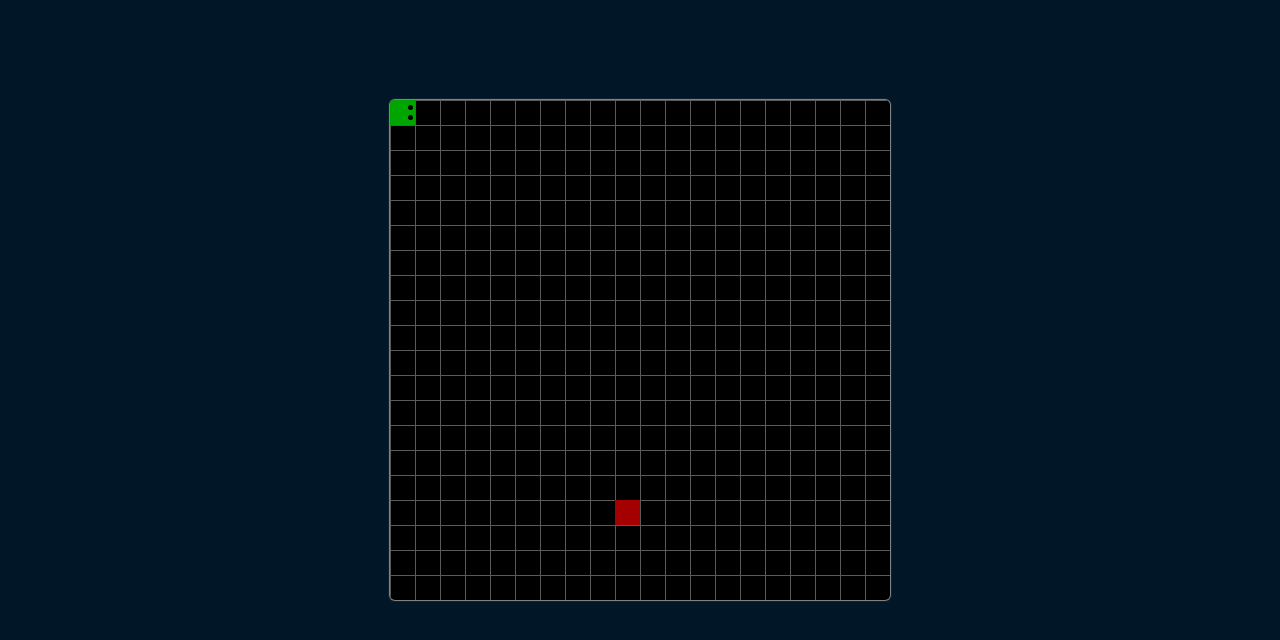
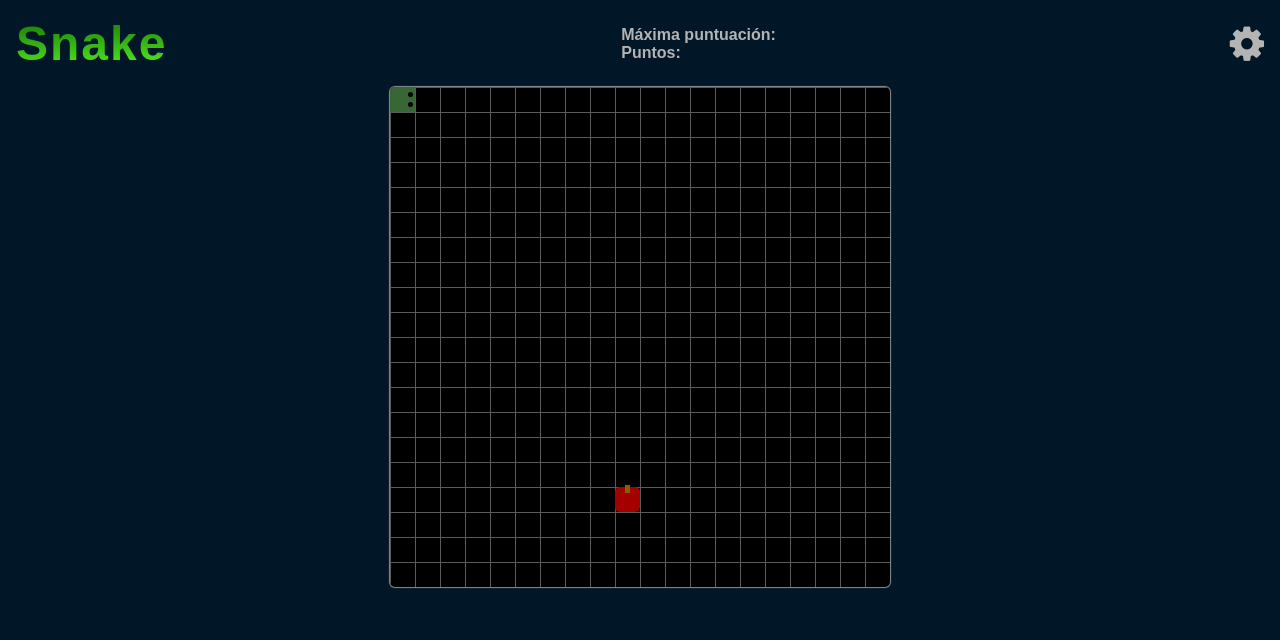
Before and after one commit to RaulRagel/Snake-Game, a plain HTML site: page index.html in a window 1280 px wide. Drawn offline with Linux system fonts and the light colour scheme.

Commit message:
changes and improvements

```diff
--- a/index.html
+++ b/index.html
@@ -7,8 +7,10 @@
     <title>Snake</title>
 
     <!-- STYLES -->
-    <link rel="stylesheet" href="styles/style.css">
+    <link rel="stylesheet" href="styles/general.css">
+    <link rel="stylesheet" href="styles/game.css">
     <link rel="icon" type="image/x-icon" href="images/icon.png">
+    <link rel="stylesheet" href="https://cdnjs.cloudflare.com/ajax/libs/font-awesome/4.7.0/css/font-awesome.min.css">
 
     <!-- SCRIPTS -->
     <script src="src/initializer.js"></script>
@@ -18,9 +20,18 @@
     <script src="src/SnakeGame.js"></script>
 </head>
 <body>
-    <div class="header">
-
-    </div>
+    <header class="header">
+        <div class="logo">Snake</div>
+        <div class="score">
+            <div class="max-score">Máxima puntuación: <span id="max"></span></div>
+            <div class="current-score">Puntos: <span id="current"></span></div>
+        </div>
+        <div class="config-btn">
+            <button id="config" title="Configuración">
+                <i id="config-icon" class="fa fa-cog fa-3x"></i>
+            </button>
+        </div>
+    </header>
     <div id="game-container">
 
     </div>
--- a/src/Snake.js
+++ b/src/Snake.js
@@ -21,7 +21,7 @@ class Snake {
 
         this.initHead();
         this.grow();
-        this.grow();
+        // this.grow();
     }
 
 
--- a/src/SnakeGame.js
+++ b/src/SnakeGame.js
@@ -11,6 +11,7 @@ class SnakeGame{
         this.snake = snake;
         this.apple = apple;
         this.gameSpeed = gameSpeed;
+        this.points = 0;
 
         this.playing = false;
 
@@ -21,19 +22,22 @@ class SnakeGame{
     controls(){
 
         window.addEventListener('keydown', (event) => {
+
+            event.preventDefault();
+
             if (event.code === 'Space') {
               this.togglePlayPause();
             }
-            if (event.code === 'ArrowRight') {
+            else if (event.code === 'ArrowRight' && snake.direction != 'left') {
               snake.direction = 'right';
             }
-            if (event.code === 'ArrowLeft') {
+            else if (event.code === 'ArrowLeft' && snake.direction != 'right') {
                 snake.direction = 'left';
             }
-            if (event.code === 'ArrowUp') {
+            else if (event.code === 'ArrowUp' && snake.direction != 'down') {
                 snake.direction = 'up';
             }
-            if (event.code === 'ArrowDown') {
+            else if (event.code === 'ArrowDown' && snake.direction != 'up') {
                 snake.direction = 'down';
             }
         });
@@ -56,6 +60,9 @@ class SnakeGame{
             this.snakeMovement(); //primero nos movemos
             if(this.snake.isDead) this.stop(); //luego comprobamos si hemos muerto
             this.snakeEat(); //si no hemos muerto, comemos si podemos
+
+            //puntos
+            this.updatePoints();
 
         }, this.gameSpeed);
     }
@@ -96,6 +103,14 @@ class SnakeGame{
         }
     }
 
+    updatePoints(){
+
+        var currentElement = document.getElementById("current");
+        this.points = this.snake.snakeBody.length;
+
+        currentElement.innerText = this.points;
+    }
+
 
 
 }
--- a/src/initializer.js
+++ b/src/initializer.js
@@ -6,12 +6,14 @@ var board;
 
 //10 fps
 var gameSpeed = 100;
+var cells = 20;
 
 window.onload = function(){
 
     var gameContainer = document.getElementById("game-container");
 
-    board = new Board(gameContainer, 20); //default: 20 (cells), 500 (boardTam)
+    board = new Board(gameContainer, cells); //default: 20 (cells), 500 (boardTam)
+
     apple = new Apple(board); //default: random (x), random (y)
     snake = new Snake(board, apple); //default: 0 (x), 0 (y)
 
--- a/styles/style.css
+++ b/styles/game.css
@@ -1,27 +1,4 @@
-:root{
-    --boardTam: 500px;
-    --snake: rgb(0, 165, 0);
-    --apple: rgb(165, 0, 0);
 
-    --darkGray: rgb(90, 90, 90);
-}
-
-*{
-    padding: 0;
-    margin: 0;
-    box-sizing: border-box;
-}
-
-body{
-
-    background-color: #011627;
-}
-
-.header{
-
-    width: 100%;
-    height: 100px;
-}
 
 #game-container{
 
@@ -68,6 +45,7 @@ body{
     transform: rotate(90deg);
 }
 
+#snake-head::before, /*Ojos de la serpiente*/
 #snake-head::after{
 
     content: ' ';
@@ -79,21 +57,16 @@ body{
 
 }
 
-#snake-head::before{
-    content: ' ';
-    width: 25%;
-    height: 25%;
-
-    background-color: #000000;
-    border-radius: 50%;
-}
-
 .snake-body{
 
     position: absolute;
-    background-color: var(--snake);
     z-index: 1;
 
+
+    background: var(--strippedSnake);
+    background: var(--defaultSnake);
+    background: var(--greenSnake);
+    background: var(--darkSnake);
 }
 
 #apple{
@@ -101,5 +74,21 @@ body{
     position: absolute;
     background-color: var(--apple);
 
+    display: flex;
+    justify-content: center;
+
+    border-radius: 20%;
+
     z-index: 3;
 }
+
+#apple::after{
+
+    content: ' ';
+    width: 20%;
+    height: 35%;
+    margin-top: -10%;
+
+    background-color: #8b6001;
+
+}
--- /dev/null
+++ b/styles/general.css
@@ -0,0 +1,85 @@
+:root{
+    --boardTam: 500px;
+    --apple: rgb(165, 0, 0);
+    --info: rgb(180, 180, 180);
+
+    --darkGray: rgb(90, 90, 90);
+
+    --defaultSnake: #6fbc60;
+    --darkSnake: #396635;
+    --greenSnake: rgb(0, 165, 0);
+    --strippedSnake:  repeating-linear-gradient(
+        50deg,
+        #6fbc60,
+        #6fbc60 10px,
+        #4d9846 10px,
+        #4d9846 18px
+    );
+
+}
+
+*{
+    padding: 0;
+    margin: 0;
+    box-sizing: border-box;
+    font-family: "Montserrat", sans-serif;
+}
+
+body{
+
+    height: 100vh;
+    background-color: #011627;
+
+    overflow: hidden;
+}
+
+.header{
+
+    display: flex;
+    justify-content: space-between;
+    align-items: center;
+
+    height: fit-content;
+    padding: 1rem;
+    font-size: 1em;
+    font-weight: 700;
+
+    color: var(--info);
+}
+
+.header .logo{
+
+    font-size: 3em;
+    color: #56f326;
+    letter-spacing: 2px;
+    background-image: -webkit-linear-gradient(92deg, #56f326, #137200);
+
+    -webkit-background-clip: text;
+    -webkit-text-fill-color: transparent;
+    /* -webkit-animation: hue 15s infinite linear; */
+}
+
+@-webkit-keyframes hue{
+
+    from{
+        -webkit-filter: hue-rotate(0deg);
+    }
+
+    to{
+        -webkit-filter: hue-rotate(-360deg);
+    }
+}
+
+#config{
+
+    color: var(--info);
+    background: transparent;
+    cursor: pointer;
+    border: none;
+}
+
+#config:hover > #config-icon{
+
+    transition: all .5s ease;
+    transform: rotate(90deg) scale( 1.2 );
+}
```
